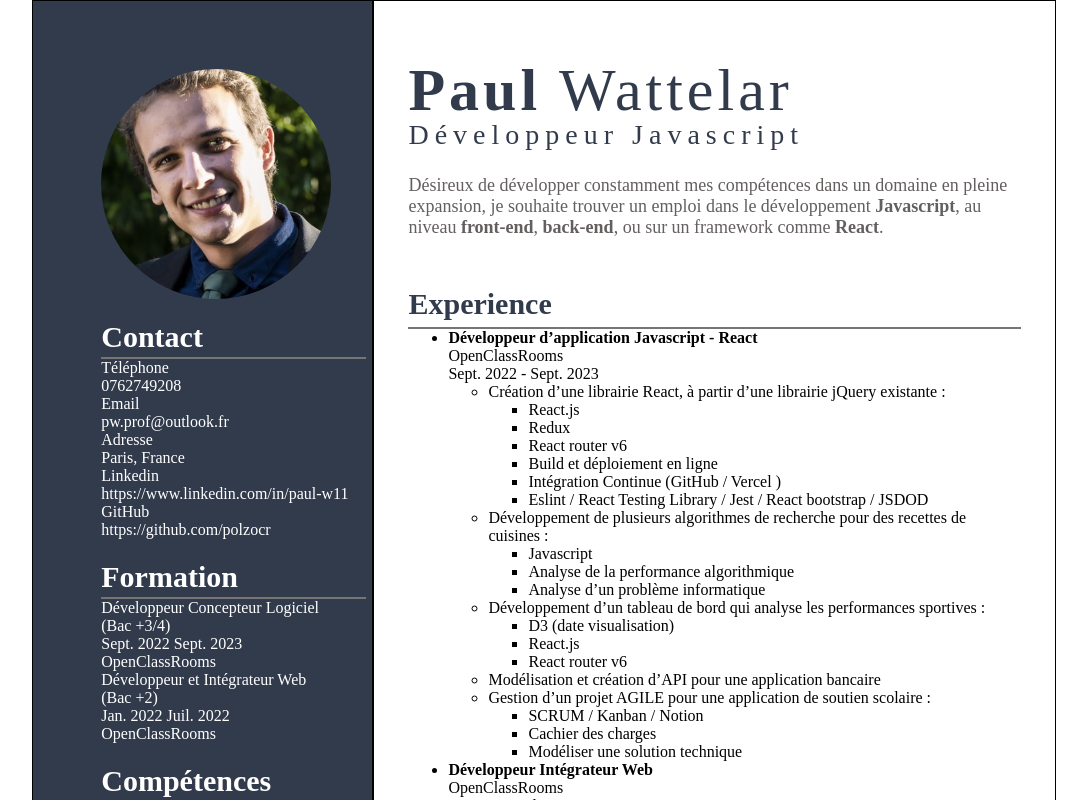
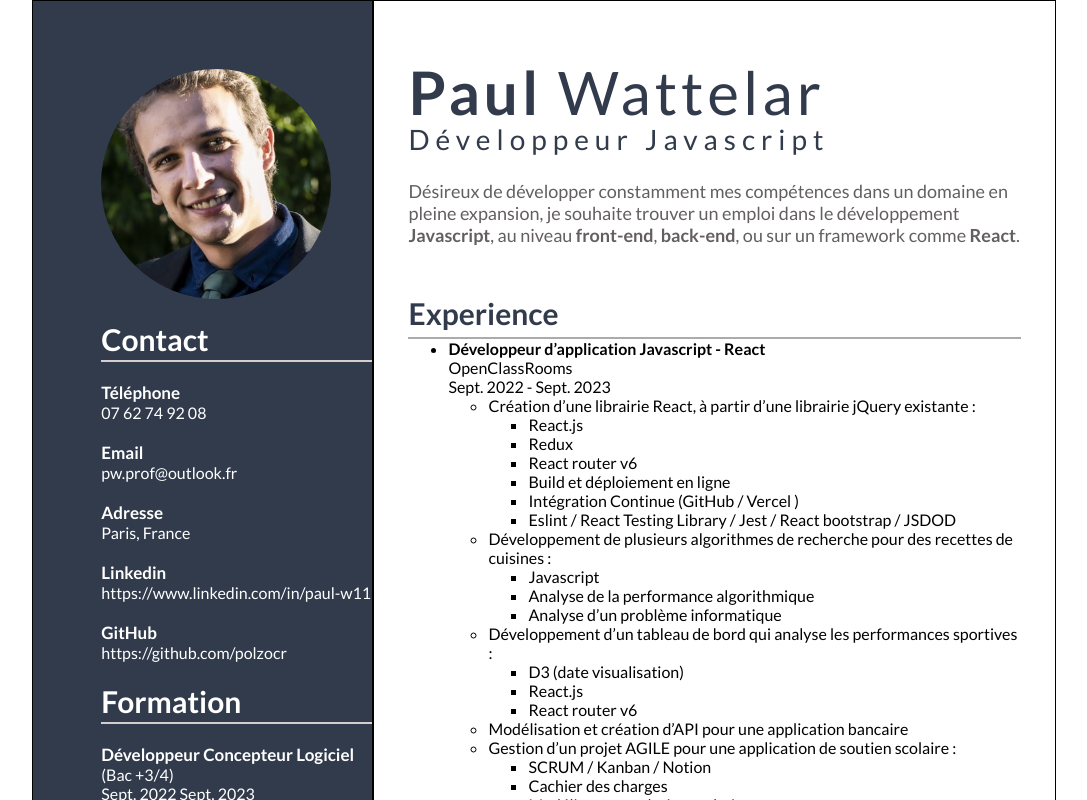
Before and after one commit to polzocr/portefolio, a React (Vite) app: page / in a window 1280 px wide. Shown: the top 800 px of the page, without its empty margins (96-1183 px from the left). Built offline with nearby package versions, Linux system fonts and the light colour scheme.

Commit message:
debut css

```diff
--- a/index.html
+++ b/index.html
@@ -4,6 +4,9 @@
     <meta charset="UTF-8" />
     <link rel="icon" type="image/svg+xml" href="/vite.svg" />
     <meta name="viewport" content="width=device-width, initial-scale=1.0" />
+    <link rel="preconnect" href="https://fonts.googleapis.com">
+    <link rel="preconnect" href="https://fonts.gstatic.com" crossorigin>
+    <link href="https://fonts.googleapis.com/css2?family=Lato:ital,wght@0,100;0,300;0,400;0,700;0,900;1,100;1,300;1,400;1,700;1,900&display=swap" rel="stylesheet">
     <title>Porte</title>
   </head>
   <body>
--- a/src/components/aside/infos/element/index.css
+++ b/src/components/aside/infos/element/index.css
@@ -0,0 +1,12 @@
+.name {
+    font-weight: bold;
+    font-size: 17px;
+}
+
+.elements {
+    margin-top: 20px;
+}
+
+.elements li {
+    margin-left: 20px;
+}
--- a/src/components/aside/infos/element/index.jsx
+++ b/src/components/aside/infos/element/index.jsx
@@ -4,12 +4,12 @@ export default function Element({element, type}){
     const formation = type === 'Formation'
     const skills = type === 'Compétences'
     return (
-        <>
+        <div className='elements'>
             {skills ? (
                 <li>{element.name}</li>
             ) : (
-                <div className='elements'>
-                <p className={`name-${type}`}>{element.name}</p>
+                <>
+                    <p className={`name`}>{element.name}</p>
                     <p className= {`value`}>{element.value}</p>
                     {formation && (
                         <>
@@ -17,8 +17,8 @@ export default function Element({element, type}){
                             <p>{element.organisme}</p>
                         </>
                     )}
+                </>
+            )}
         </div>
-            )}
-        </>
     )
 }
--- a/src/components/aside/infos/index.css
+++ b/src/components/aside/infos/index.css
@@ -1,3 +1,4 @@
 .title-infos{
-    color: white !important;
+    color: white ;
+    border-bottom: 2px solid rgb(214, 205, 205) ;
 }
--- a/src/components/aside/infos/index.jsx
+++ b/src/components/aside/infos/index.jsx
@@ -17,8 +17,5 @@ export default function Infos({name, elements}){
             })}
 
         </>
-
-
-
     )
 }
--- a/src/components/content/index.css
+++ b/src/components/content/index.css
@@ -17,7 +17,7 @@ h3{
     font-size:30px;
     font-weight: bold;
     color: #323B4C ;
-    border-bottom: 2px solid rgb(119, 116, 116);;
+    border-bottom: 2px solid rgb(172, 171, 171);;
     margin-top: 7%;
     padding: 1% 0;
 }
--- a/src/data/aside-data.js
+++ b/src/data/aside-data.js
@@ -4,7 +4,7 @@ export default [
         elements: [
             {
                 name: 'Téléphone',
-                value: "0762749208",
+                value: "07 62 74 92 08",
             },
             {
                 name: 'Email',
--- a/src/index.css
+++ b/src/index.css
@@ -1,4 +1,5 @@
 * {
     box-sizing: border-box;
     margin: 0;
+    font-family: "Lato", sans-serif;
 }
--- a/src/pages/cv/index.css
+++ b/src/pages/cv/index.css
@@ -11,7 +11,7 @@
     background-color: #323B4C;
     grid-column: 1;
     color: white;
-    padding: 20% 2% 2% 20% ;
+    padding: 20% 0% 2% 20% ;
 }
 
 #content {
```
Lines whose indentation alone changed are shown as unchanged.
